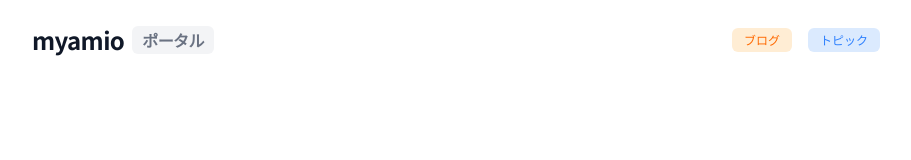
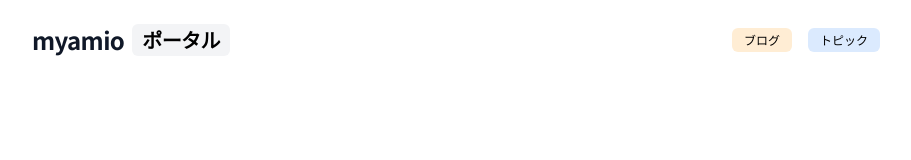
Before and after one commit to myamio/myamio.github.io, an Astro site: page / in a window 1280 px wide. Shown: the top 160 px of the page, without its empty margins (184-1095 px from the left). Built offline with nearby package versions, Linux system fonts and the light colour scheme; Astro itself is replaced by a stand-in of ours.

Commit message:
Change font color

```diff
--- a/src/pages/index.astro
+++ b/src/pages/index.astro
@@ -22,14 +22,14 @@ const { profile, links, outputs } = data;
 						<div>
 							<a href="/" class="text-2xl font-bold tracking-tight text-gray-900 dark:text-gray-100 hover:text-gray-600 dark:hover:text-gray-300 transition-colors flex items-center gap-2">
 								myamio
-								<span class="bg-gray-100 dark:bg-gray-800 text-gray-500 dark:text-gray-400 text-base px-2.5 py-0.5 rounded-md font-bold">ポータル</span>
+								<span class="bg-gray-100 dark:bg-gray-900 text-black dark:text-white text-xl px-2.5 py-0.5 rounded-md font-bold">ポータル</span>
 							</a>
 						</div>
 					</div>
 					<div class="flex items-center w-auto">
 						<nav class="flex items-center gap-4">
-								<a href="https://myamio.pages.dev/" target="_blank" rel="noopener noreferrer" class="bg-orange-100 dark:bg-orange-900/30 text-orange-500 dark:text-orange-400 hover:bg-orange-200 dark:hover:bg-orange-900/50 text-xs font-medium px-3 py-1 rounded-md transition-colors">ブログ</a>
-								<a href="https://myamio.pages.dev/topic" target="_blank" rel="noopener noreferrer" class="bg-blue-100 dark:bg-blue-900/30 text-blue-500 dark:text-blue-400 hover:bg-blue-200 dark:hover:bg-blue-900/50 text-xs font-medium px-3 py-1 rounded-md transition-colors">トピック</a>
+								<a href="https://myamio.pages.dev/" target="_blank" rel="noopener noreferrer" class="bg-orange-100 dark:bg-orange-900/30 text-black dark:text-white hover:bg-orange-200 dark:hover:bg-orange-900/50 text-xs font-medium px-3 py-1 rounded-md transition-colors">ブログ</a>
+								<a href="https://myamio.pages.dev/topic" tatext-black dark:text-whiterget="_blank" rel="noopener noreferrer" class="bg-blue-100 dark:bg-blue-900/30 text-black dark:text-white hover:bg-blue-200 dark:hover:bg-blue-900/50 text-xs font-medium px-3 py-1 rounded-md transition-colors">トピック</a>
 						</nav>
 					</div>
 				</div>
```
